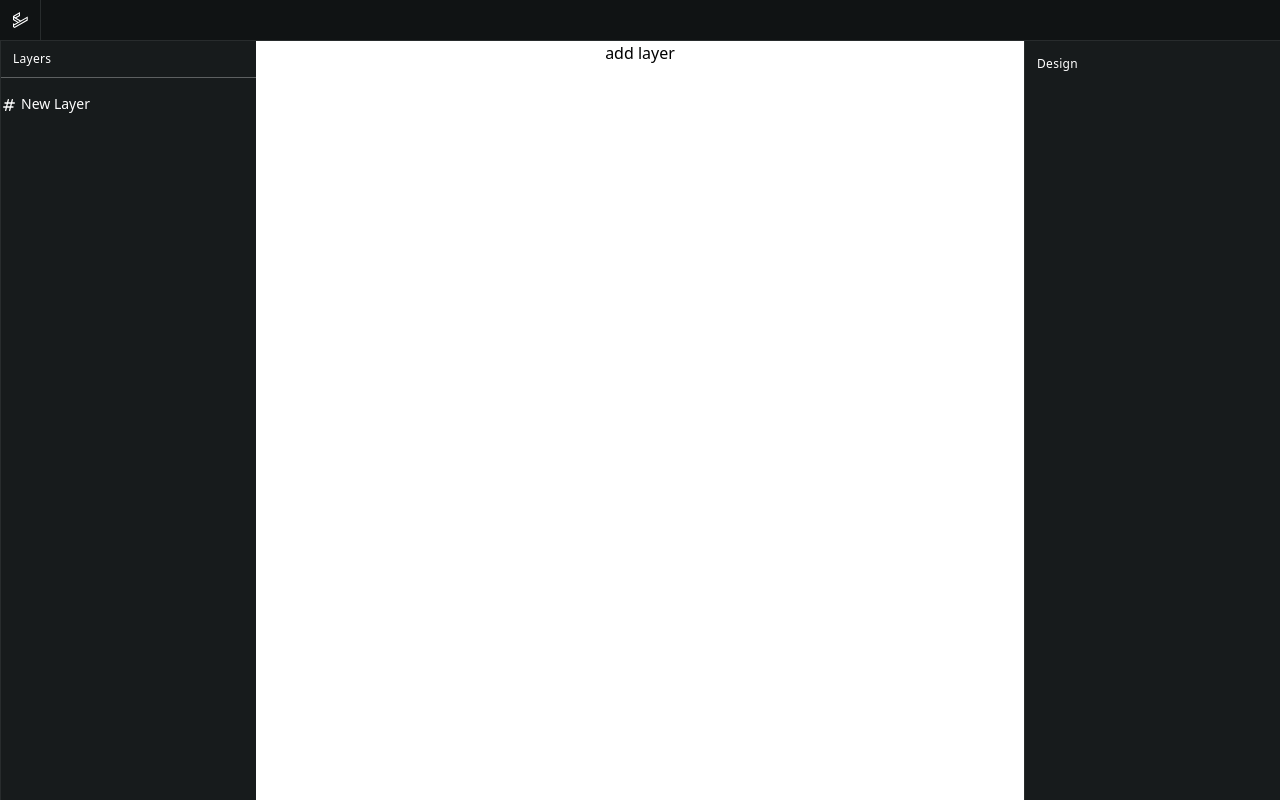
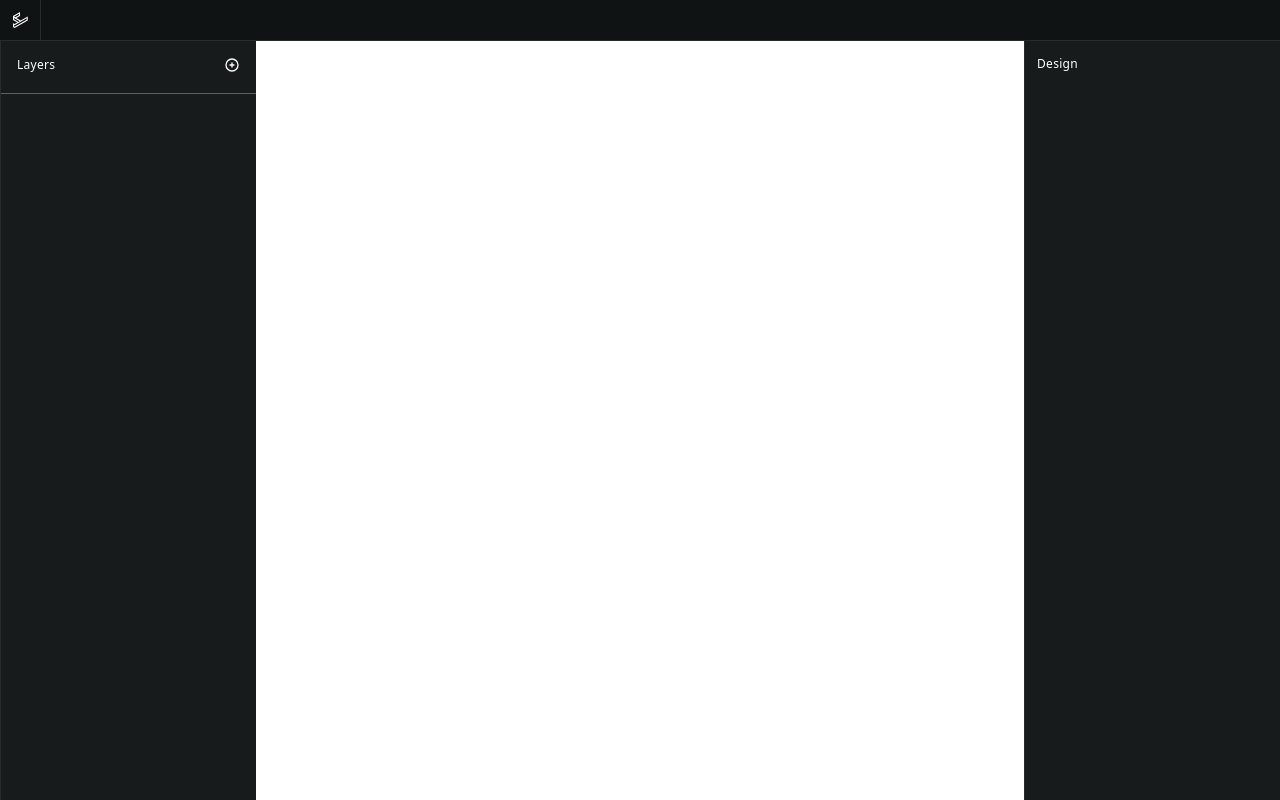
Before and after one commit to Peterosas/ycode-frontend, a Vue app: page / in a window 1280 px wide. Built offline with nearby package versions, Linux system fonts and the light colour scheme; the HTML template or start-up script is replaced by a standard one.

Commit message:
Add Layer to Sidebar

```diff
--- a/src/App.vue
+++ b/src/App.vue
@@ -1,15 +1,14 @@
 <template>
   <main class="h-screen w-screen overflow-hidden bg-white flex flex-col">
     <NavBar />
-
     <section class="relative flex flex-1 flex-row overflow-hidden">
-    <Layers />
+      <Layers :createLayer="createLayer" :selectLayer="selectLayer" :layerBag="layerBag" :currentLayer="currentLayer" />
       <section
         class="w-full h-full relative z-10 scrollbar text-center text-none overflow-auto"
       >
-        <button @click="createLayer">add layer</button>
+        <div ref="layers">
 
-        <div ref="layers"></div>
+        </div>
       </section>
 
       <Design />
@@ -29,11 +28,25 @@ export default {
     NavBar,
     Layers
   },
-
+  data() {
+    return {
+      layerBag: [],
+      currentLayer: null
+    }
+  },
   methods: {
     createLayer() {
-      this.$refs.layers.innerHTML = `<div>Hi, I am a layer 👋🏼</div>`;
+      const layerCanvas = `<div>Hi, I am a layer 👋🏼</div>`;
+      this.currentLayer = {title: 'Layer ' + (this.layerBag.length + 1), content: layerCanvas};
+      this.layerBag.unshift(this.currentLayer);
+      this.$refs.layers.innerHTML += layerCanvas;
     },
+    selectLayer(index) {
+      this.currentLayer = this.layerBag[index];
+    }
   },
+  mounted() {
+
+  }
 };
 </script>
--- a/src/components/Layers.vue
+++ b/src/components/Layers.vue
@@ -5,20 +5,26 @@
   >
       <header
         class="layer-header text-white text-xs font-medium tracking-wide flex justify-between items-center p-2 ">
-        <div class="flex items-center leading-5 px-1">
-          <h3>Layers</h3>
+        <div class="flex w-full p-2">
+          <div class="flex-1">
+             <h3>Layers</h3>
+          </div>
+          <div class="flex-1 text-right">
+            <button @click="createLayer">
+              <svg xmlns="http://www.w3.org/2000/svg" class="h-4 w-4" fill="none" viewBox="0 0 24 24" stroke="currentColor">
+                <path stroke-linecap="round" stroke-linejoin="round" stroke-width="2" d="M12 9v3m0 0v3m0-3h3m-3 0H9m12 0a9 9 0 11-18 0 9 9 0 0118 0z" />
+              </svg>
+            </button>
+          </div>
         </div>
       </header>
       <nav class="items-center leading-5 py-2 text-white layer-nav">
-
-        <a href = "#" class="block w-full">
+        <a href = "#" class="block w-full px-3 py-1 layerlink" v-bind:class="{activeLayer: layerObj == currentLayer}" v-for="layerObj in layerBag" v-if="currentLayer">
           <svg xmlns="http://www.w3.org/2000/svg" class="h-4 w-4 inline-block" fill="none" viewBox="0 0 24 24" stroke="currentColor">
             <path stroke-linecap="round" stroke-linejoin="round" stroke-width="2" d="M7 20l4-16m2 16l4-16M6 9h14M4 15h14" />
           </svg>
-          <span class="inline-block py-2 pl-1 text-sm">New Layer</span>
+          <span class="inline-block px-4 pl-1 text-sm">{{layerObj.title}}</span>
         </a>
-
-
       </nav>
 
   </aside>
@@ -28,14 +34,26 @@
 import Icon from "./Icon.vue";
 
 export default {
+  props: {
+    createLayer: Function,
+    currentLayer: Object,
+    layerBag: Array
+  },
   components: {
-    Icon,
-  },
+    Icon
+  }
 };
 </script>
-
 <style>
   .layer-header {
     border-bottom: 1px solid rgba(255,255,255,0.3);
   }
+  .activeLayer {
+    background-color: rgba(255, 255, 255, 0.1);
+    color: #fff;
+    font-weight: 600;
+  }
+  .layerlink {
+    color: rgba(255, 255, 255, 0.7)
+  }
 </style>
--- /dev/null
+++ b/src/data/layers.js
@@ -0,0 +1,7 @@
+
+
+export default [
+    {name: "Peter", language: "Java"},
+    {name: "John", language: "C++"},
+    {name: "Chris", language: "LoveC"}
+];
```
